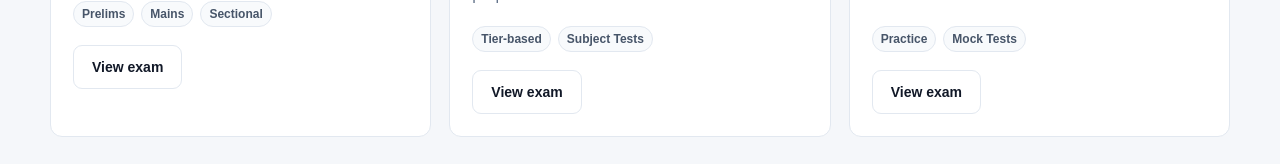
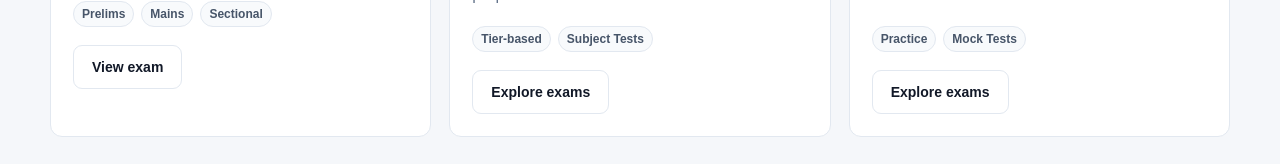
Before and after one commit to RajeshKhandare/mockwebsite, a Next.js app: page / in a window 1280 px wide. Shown: the part 852-1016 px from the top of the page. Built offline with nearby package versions, Linux system fonts and the light colour scheme; no server answers.

Commit message:
fix: keep homepage exam links valid

```diff
--- a/app/page.tsx
+++ b/app/page.tsx
@@ -1,9 +1,9 @@
 import Link from "next/link";
 
 const exams = [
-  { name: "Banking Exams", slug: "banking", desc: "Practice for major banking recruitment stages.", tags: ["Prelims", "Mains", "Sectional"] },
-  { name: "SSC Exams", slug: "ssc", desc: "A foundation for SSC-style competitive exam preparation.", tags: ["Tier-based", "Subject Tests"] },
-  { name: "Railway Exams", slug: "railways", desc: "Flexible test structures for railway recruitment exams.", tags: ["Practice", "Mock Tests"] },
+  { name: "Banking Exams", slug: "banking-demo", desc: "Practice for major banking recruitment stages.", tags: ["Prelims", "Mains", "Sectional"] },
+  { name: "SSC Exams", slug: "", desc: "A foundation for SSC-style competitive exam preparation.", tags: ["Tier-based", "Subject Tests"] },
+  { name: "Railway Exams", slug: "", desc: "Flexible test structures for railway recruitment exams.", tags: ["Practice", "Mock Tests"] },
 ];
 
 export default function HomePage() {
@@ -38,7 +38,7 @@ export default function HomePage() {
                 <h3>{exam.name}</h3>
                 <p>{exam.desc}</p>
                 <div className="meta">{exam.tags.map((tag) => <span className="badge" key={tag}>{tag}</span>)}</div>
-                <Link className="btn btn-secondary" href={`/exams/${exam.slug}`}>View exam</Link>
+                <Link className="btn btn-secondary" href={exam.slug ? `/exams/${exam.slug}` : "/exams"}>{exam.slug ? "View exam" : "Explore exams"}</Link>
               </article>
             ))}
           </div>
```
